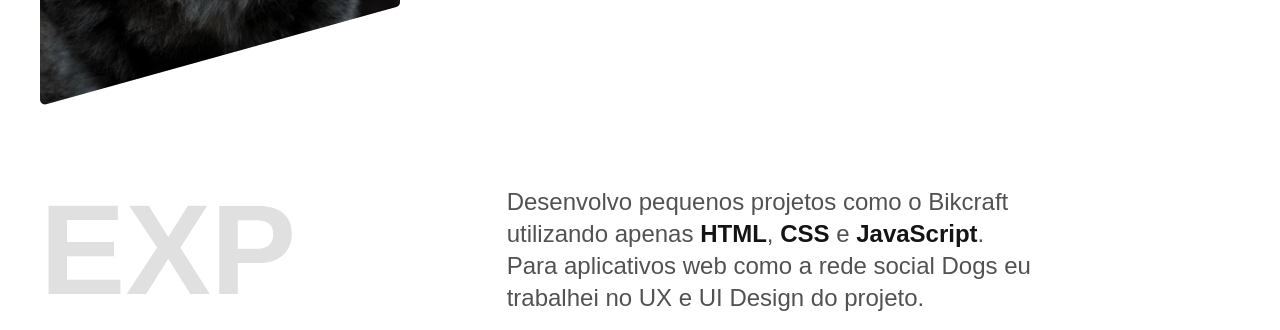
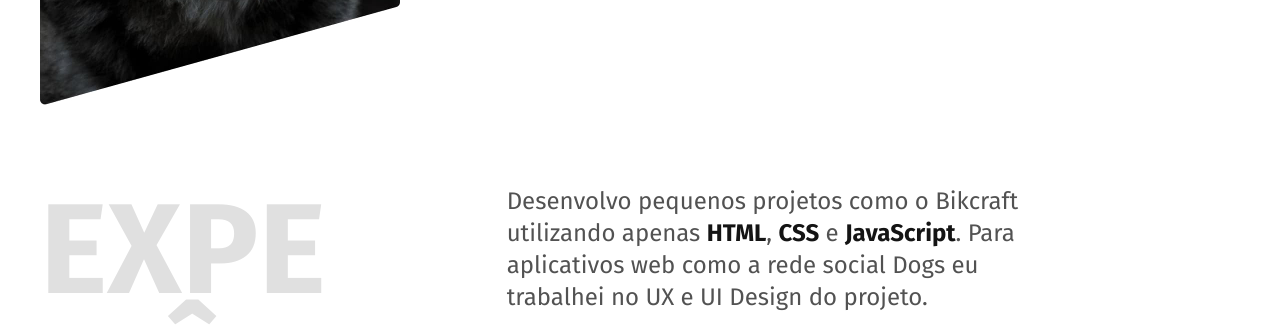
Before and after one commit to jardelpersan/PORTFOLIO, a plain HTML site: page index.html in a window 1280 px wide. Shown: the part 577-907 px from the top of the page. Drawn offline with Linux system fonts and the light colour scheme.

Commit message:
linkando google fonts

```diff
--- a/index.html
+++ b/index.html
@@ -6,6 +6,9 @@
     <link rel="stylesheet" href="css/style.min.css">
     <link rel="shortcut icon" href="img/favicon.svg" type="image/svg+xml">
     <meta name="description" content="Desenvolvedor Front-End e UX/UI Designer localizado no Rio de Janeiro">
+    <link rel="preconnect" href="https://fonts.googleapis.com">
+    <link rel="preconnect" href="https://fonts.gstatic.com" crossorigin>
+    <link href="https://fonts.googleapis.com/css2?family=Fira+Sans:wght@400;700&family=Open+Sans:ital,wght@0,300..800;1,300..800&display=swap" rel="stylesheet">
     <title>Lobo - Desenvolvedor e Designer</title>
 </head>
 <body>
```
